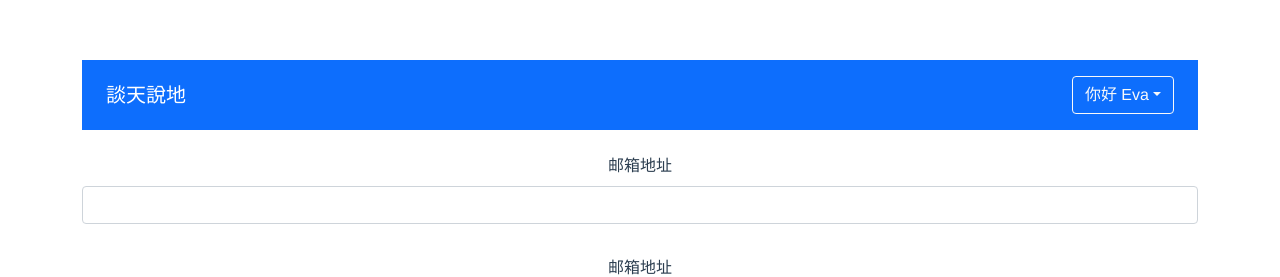
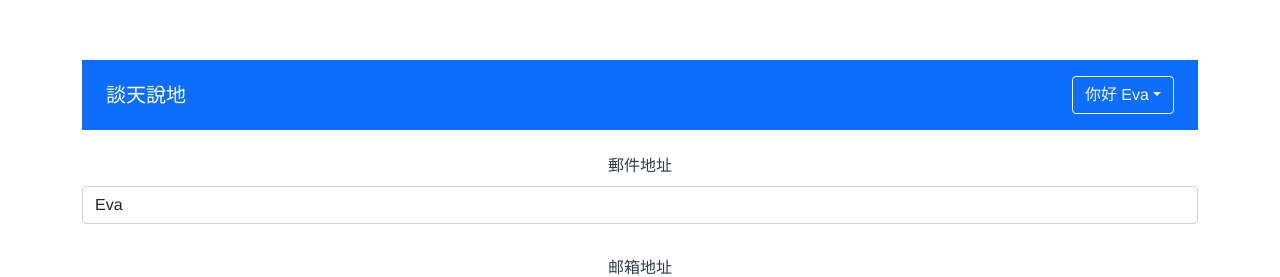
Before and after one commit to Eva813/Vue3-TS, a Vue app: page / in a window 1280 px wide. Shown: the top 277 px of the page. Built offline with nearby package versions, Linux system fonts and the light colour scheme; the HTML template or start-up script is replaced by a standard one.

Commit message:
使用v-model 原生功能

```diff
--- a/src/App.vue
+++ b/src/App.vue
@@ -3,8 +3,10 @@
     <global-header :user="currentUser"></global-header>
     <form action="">
       <div class="mb-3">
-        <label class="form-label">邮箱地址</label>
-        <validate-input :rules="emailRules"></validate-input>
+        <label class="form-label">郵件地址</label>
+        <validate-input :rules="emailRules" v-model="emailVal">
+          {{ emailVal }}
+        </validate-input>
       </div>
       <div class="mb-3">
         <label for="exampleInputEmail1" class="form-label">邮箱地址</label>
@@ -32,7 +34,7 @@
 </template>
 
 <script lang="ts">
-import { defineComponent, reactive } from "vue";
+import { defineComponent, reactive, ref } from "vue";
 import "bootstrap/dist/css/bootstrap.min.css";
 //將其中的interface也引入
 import ColumnList, { ColumnProps } from "@/components/ColumnList.vue";
@@ -91,6 +93,7 @@
     ValidateInput,
   },
   setup() {
+    const emailVal = ref("Eva");
     const emailRules: RulesProp = [
       { type: "required", message: "電子郵件為必填" },
       { type: "email", message: "請輸入正確的格式" },
@@ -115,6 +118,7 @@
       emailRef,
       validateEmail,
       emailRules,
+      emailVal,
     };
   },
 });
--- a/src/components/ValidateInput.vue
+++ b/src/components/ValidateInput.vue
@@ -4,8 +4,9 @@
       type="text"
       class="form-control"
       :class="{ 'is-invalid': inputRef.error }"
-      v-model="inputRef.val"
+      :value="inputRef.val"
       @blur="validateInput"
+      @input="updateValue"
     />
     <span v-if="inputRef.error" class="invalid-feedback">{{
       inputRef.message
@@ -25,13 +26,20 @@
   //定義元件的prop
   props: {
     rules: Array as PropType<RulesProp>,
+    modelValue: String,
   },
-  setup(props) {
+  setup(props, context) {
     const inputRef = reactive({
-      val: "",
+      val: props.modelValue || "",
       error: false,
       message: "",
     });
+    const updateValue = (e: KeyboardEvent) => {
+      //取得input當前的值
+      const targetValue = (e.target as HTMLInputElement).value;
+      inputRef.val = targetValue;
+      context.emit("unpdate:modelValue", targetValue);
+    };
     const validateInput = () => {
       if (props.rules) {
         const allPassed = props.rules.every((rule) => {
@@ -55,6 +63,7 @@
     return {
       inputRef,
       validateInput,
+      updateValue,
     };
   },
 });
```
